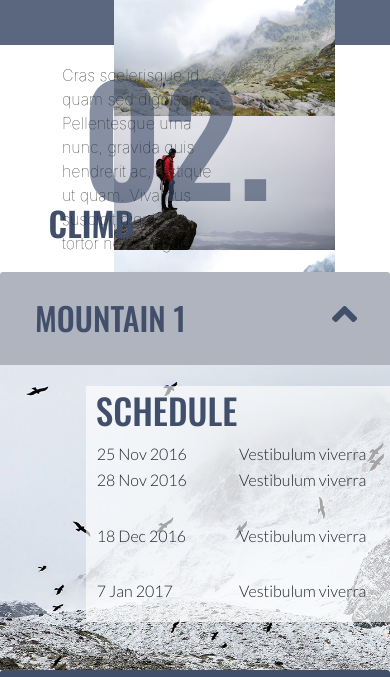
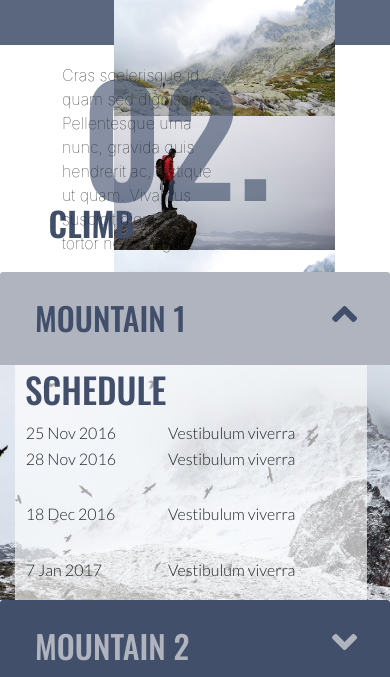
Before and after one commit to twknab/los_angeles_mountains_mockup, a website: page index.html in a window 390 px wide. Shown: the part 1219-1896 px from the top of the page. Drawn offline with nearby package versions, Linux system fonts and the light colour scheme.

Commit message:
added accordion mobile feature

```diff
--- a/client/js/main.js
+++ b/client/js/main.js
@@ -4,7 +4,7 @@ $( document ).ready( function(){
     1. Smooth Scrolling
     2. Jquery Custom Slider
     3. Jquery Custom Tabs
-    4. Jquery Custom Accordian
+    4. Bootstrap Accordian
 
 
   */
@@ -179,7 +179,7 @@ $( document ).ready( function(){
 
 
   //**********************/
-  // 4. JQUERY CUSTOM ACCORDION
+  // 4. BOOTSTRAP ACCORDION
   //**********************/
 
   // Copy default loading schedule (schedule one) into each accordion:
--- a/client/sass/style.scss
+++ b/client/sass/style.scss
@@ -216,9 +216,6 @@ html, body {
   #schedule-navigation {
     background-color: $darkBlue;
     height: 40px;
-    @media screen and (max-width: 720px){
-      display: none;
-    }
   }
 
   #schedule-tabs {
@@ -261,11 +258,6 @@ html, body {
     }
   }
 
-  #schedule-tab-wrapper {
-    @media screen and (max-width: 720px) {
-      display: none;
-    }
-  }
   #schedule {
     background-image: url(../img/schedule-mountains-background.jpg);
     background-size: cover;
@@ -374,4 +366,24 @@ html, body {
       padding: 0% 16% 0% 21% !important;
     }
   }
+
+  @media screen and (max-width: 720px) {
+    // Hide schedule tabs:
+    #schedule-navigation {
+      display: none;
+    }
+    // Hide tabbed schedule content:
+    #schedule-tab-wrapper {
+      display: none;
+    }
+    //
+    #schedule-accordion {
+      display: block;
+    }
+
+    #schedule-box {
+      margin: 0 !important;
+    }
+
+  }
 }
--- a/index.html
+++ b/index.html
@@ -4,6 +4,7 @@
   <meta charset="UTF-8">
   <meta name="viewport" content="width=device-width, initial-scale=1.0">
   <meta http-equiv="X-UA-Compatible" content="ie=edge">
+  <link rel="shortcut icon" type="image/png" href="./client/img/logo-icon.png" />
   <title>Los Angeles Mountains</title>
   <!-- Metadescription  -->
   <meta name="description" content="The Los Angeles Mountains are an amazing place to escape the troubles of the city and be reminded of the power of nature.">
```
Also changed, not shown: client/css/style.css.
